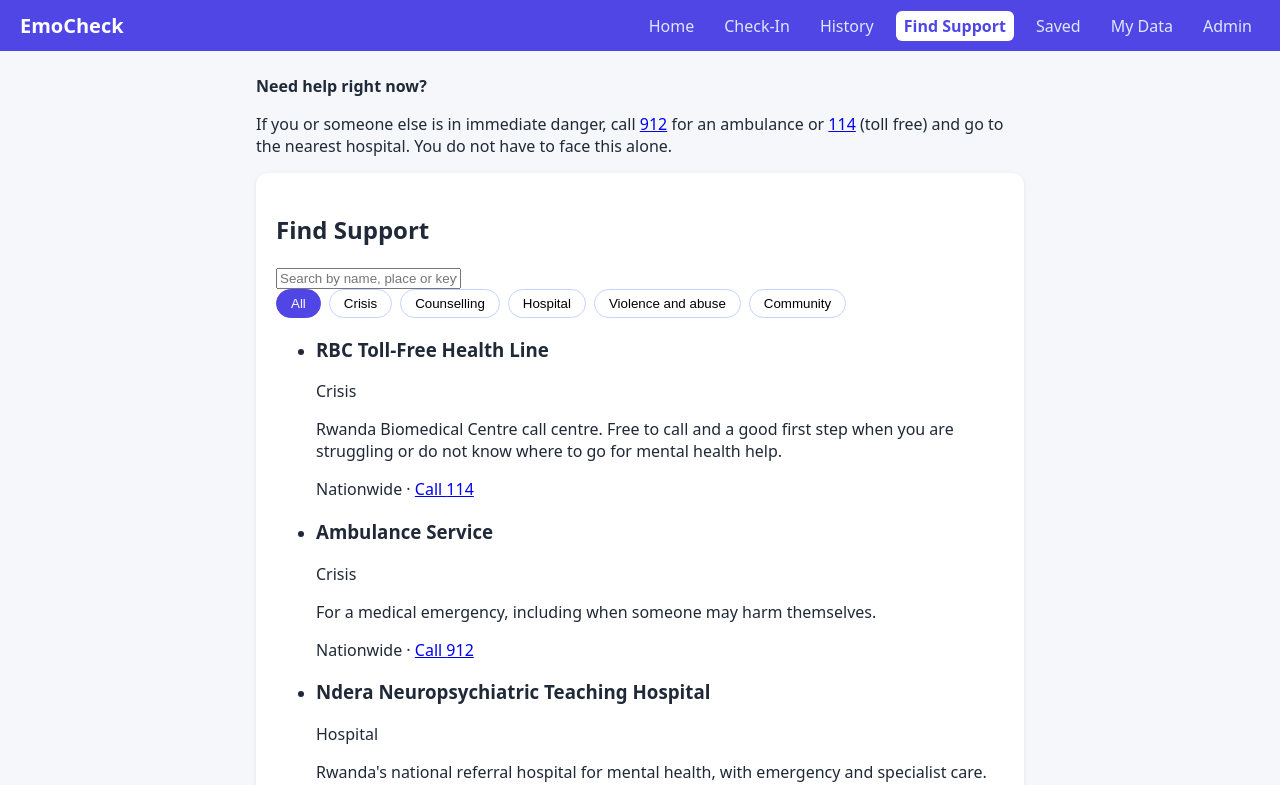
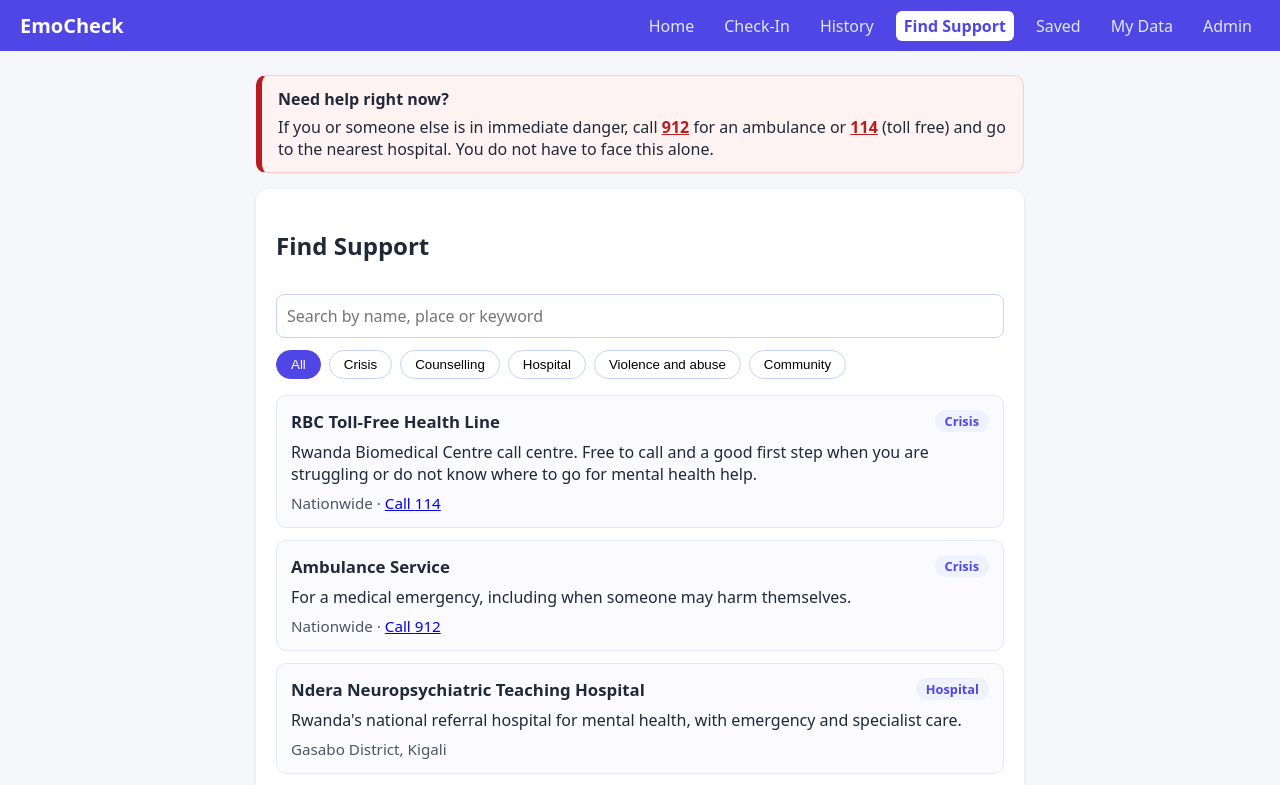
Before and after one commit to Isuwafa/EMOCHECK-APP, a React (Vite) app: page /support in a window 1280 px wide. Shown: the top 785 px of the page. Built offline with nearby package versions, Linux system fonts and the light colour scheme.

Commit message:
Add styles for support-finder

```diff
--- a/src/index.css
+++ b/src/index.css
@@ -44,3 +44,15 @@ textarea { width: 100%; padding: 10px; border: 1px solid #c7d2fe; border-radius:
 .danger { padding: 10px 20px; background: #b91c1c; color: white; border: none; border-radius: 8px; font-size: 1rem; cursor: pointer; }
 .secondary { margin-left: 8px; padding: 10px 20px; background: white; color: #374151; border: 1px solid #9ca3af; border-radius: 8px; font-size: 1rem; cursor: pointer; }
 .confirm-box { border: 1px solid #fecaca; background: #fef2f2; border-radius: 10px; padding: 12px 16px; }
+.crisis-banner { background: #fef2f2; border: 1px solid #fecaca; border-left: 6px solid #b91c1c; border-radius: 10px; padding: 12px 16px; margin-bottom: 16px; }
+.crisis-banner p { margin: 6px 0 0; }
+.crisis-banner a { color: #b91c1c; font-weight: 700; }
+.search { width: 100%; padding: 10px; border: 1px solid #c7d2fe; border-radius: 8px; font: inherit; margin: 12px 0; }
+.filters { margin-bottom: 8px; }
+.resource-list { list-style: none; padding: 0; margin: 16px 0 0; display: grid; gap: 12px; }
+.resource-item { border: 1px solid #e0e7ff; border-radius: 10px; padding: 14px; background: #fafaff; }
+.resource-item h3 { margin: 0; font-size: 1.05rem; }
+.resource-item p { margin: 8px 0 0; }
+.resource-top { display: flex; justify-content: space-between; align-items: center; gap: 8px; flex-wrap: wrap; }
+.badge { background: #eef2ff; color: #4f46e5; padding: 2px 10px; border-radius: 999px; font-size: 0.8rem; font-weight: 600; }
+.resource-meta { color: #4b5563; font-size: 0.95rem; }
```
